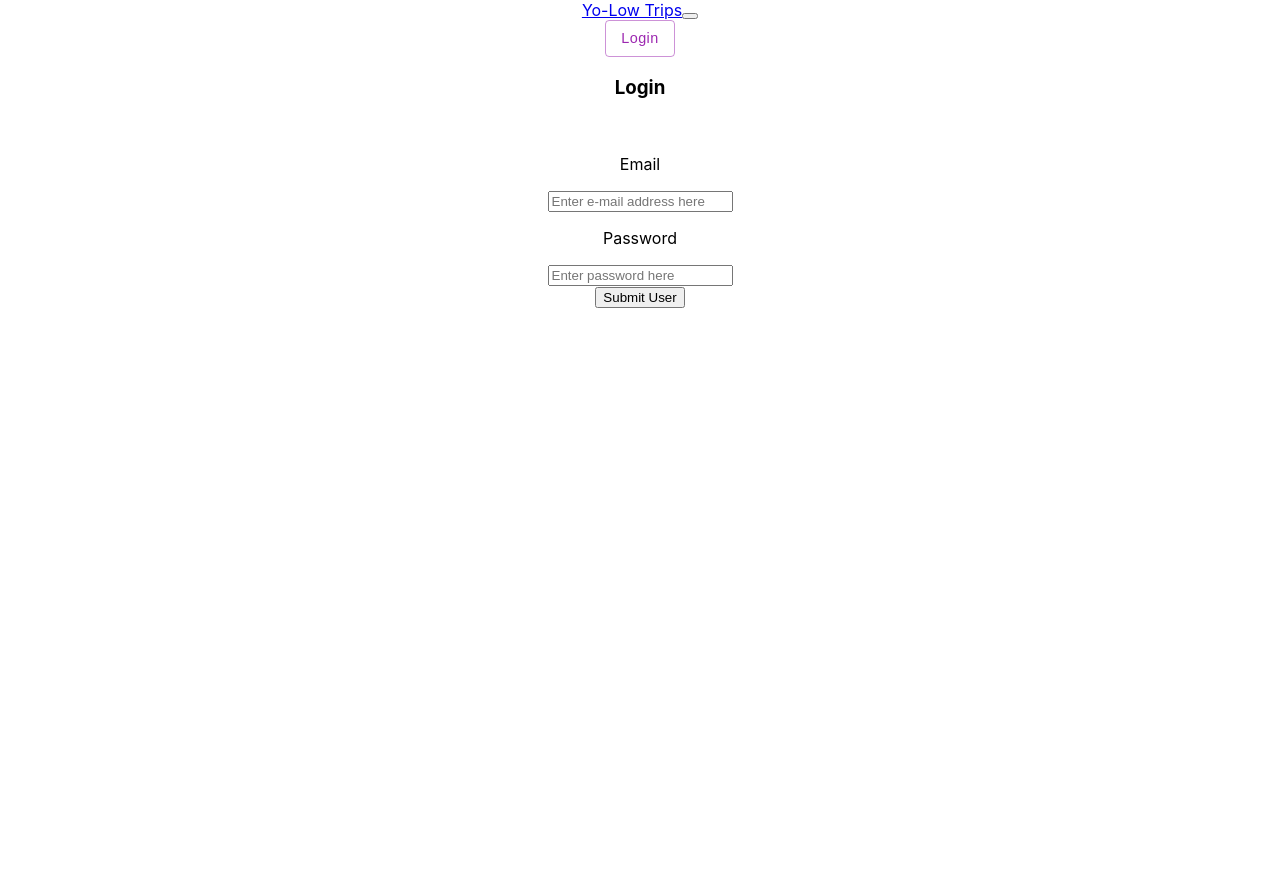
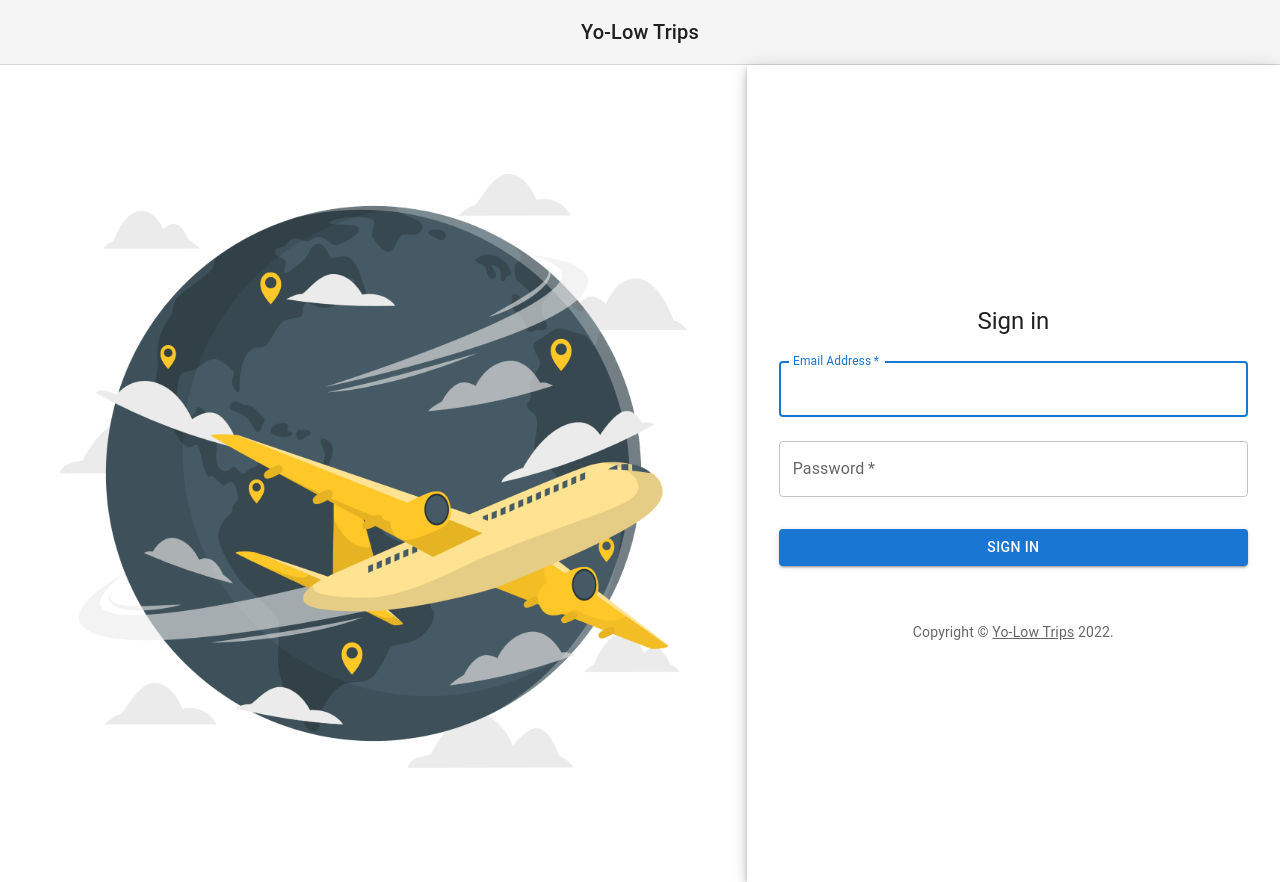
Before and after one commit to Charlesdigital/Yo-Low-Trips, a React (Create React App) app in the folder frontend/: page /login in a window 1280 px wide. Before the commit the page ends 800 px from the top, so only its background shows below. Built offline with nearby package versions, Linux system fonts and the light colour scheme.

Commit message:
add background image and implement styling for navbar and login

```diff
--- a/frontend/src/components/Login.jsx
+++ b/frontend/src/components/Login.jsx
@@ -4,7 +4,33 @@ import PropTypes from "prop-types";
 import { useHistory } from "react-router-dom";
 import axios from "axios";
 
+import Button from '@mui/material/Button';
+import CssBaseline from '@mui/material/CssBaseline';
+import TextField from '@mui/material/TextField';
+import Link from '@mui/material/Link';
+import Paper from '@mui/material/Paper';
+import Box from '@mui/material/Box';
+import Grid from '@mui/material/Grid';
+// import LockOutlinedIcon from '@mui/icons-material/LockOutlined';
+import Typography from '@mui/material/Typography';
+import { createTheme, ThemeProvider } from '@mui/material/styles';
 
+import loginImage from "../assets/images/Flying-around-world.png";
+
+function Copyright(props) {
+  return (
+    <Typography variant="body2" color="text.secondary" align="center" {...props}>
+      {'Copyright © '}
+      <Link color="inherit" href="https://github.com/Charlesdigital/Yo-Low-Trips">
+        Yo-Low Trips
+      </Link>{' '}
+      {new Date().getFullYear()}
+      {'.'}
+    </Typography>
+  );
+}
+
+const theme = createTheme();
 
 export default function Login({ setUser }) {
   const history = useHistory();
@@ -39,31 +65,74 @@ export default function Login({ setUser }) {
   }
 
   return (
-    <div className="login-form">
-      <h3 className="form-header">Login</h3>
-      <br />
-      <form onSubmit={handleLogin}>
-        <label>
-          <p>Email</p>
-          <input
-            type="text"
-            placeholder="Enter e-mail address here"
-            onChange={evt => setEmail(evt.target.value)}
-          />
-        </label>
-        <br />
-        <label>
-          <p>Password</p>
-          <input
-            type="password"
-            placeholder="Enter password here"
-            onChange={evt => setPassword(evt.target.value)}
-          />
-        </label>
-        <br />
-        <button type="submit">Submit User</button>
-      </form>
-    </div>
+    <ThemeProvider theme={theme}>
+    <Grid container component="main" sx={{ height: '50vh' }}>
+      <CssBaseline />
+      <Grid
+        item
+        xs={false}
+        sm={4}
+        md={7}
+        sx={{
+          backgroundImage: `url(${loginImage})`,
+          backgroundRepeat: 'no-repeat',
+          backgroundColor: (t) =>
+            t.palette.mode === 'light' ? t.palette.grey[70] : t.palette.grey[900],
+          backgroundSize: 'contain',
+          backgroundPosition: 'center',
+        }}
+      />
+
+      <Grid item xs={12} sm={8} md={5} component={Paper} elevation={6} square>
+        <Box
+          sx={{
+            my: 30,
+            mx: 4,
+            display: 'flex',
+            flexDirection: 'column',
+            alignItems: 'center',
+          }}
+        >
+          <Typography component="h1" variant="h5">
+            Sign in
+          </Typography>
+          <Box component="form" noValidate onSubmit={handleLogin} sx={{ mt: 1 }}>
+            <TextField
+              margin="normal"
+              required
+              fullWidth
+              id="email"
+              label="Email Address"
+              name="email"
+              autoComplete="email"
+              autoFocus
+              onChange={evt => setEmail(evt.target.value)}
+            />
+            <TextField
+              margin="normal"
+              required
+              fullWidth
+              name="password"
+              label="Password"
+              type="password"
+              id="password"
+              autoComplete="current-password"
+              onChange={evt => setPassword(evt.target.value)}
+            />
+            <Button
+              type="submit"
+              fullWidth
+              variant="contained"
+              sx={{ mt: 3, mb: 2 }}
+            >
+              Sign In
+            </Button>
+            <Copyright sx={{ mt: 5 }} />
+          </Box>
+        </Box>
+      </Grid>
+    </Grid>
+    </ThemeProvider>
   );
 }
 
--- a/frontend/src/components/Navbar.jsx
+++ b/frontend/src/components/Navbar.jsx
@@ -1,8 +1,16 @@
 import React from "react";
-import { Link, useHistory } from "react-router-dom";
+import { useHistory } from "react-router-dom";
 
 /*** material-ui core components ***/
-import Button from '@mui/material/Button';
+import AppBar from '@mui/material/AppBar';
+
+import CssBaseline from '@mui/material/CssBaseline';
+
+import Toolbar from '@mui/material/Toolbar';
+import Typography from '@mui/material/Typography';
+import Link from '@mui/material/Link';
+import GlobalStyles from '@mui/material/GlobalStyles';
+
 
 export default function Navbar({user, setUser, code}) {
   const history = useHistory();
@@ -16,46 +24,63 @@ export default function Navbar({user, setUser, code}) {
   }
 
   return (
-    <nav className="navbar navbar-expand-lg navbar-light ">
-      <div className="container-fluid">
-        <Link to="/">Yo-Low Trips</Link>
-        <button className="navbar-toggler" type="button" data-bs-toggle="collapse" data-bs-target="#navbarNav" aria-controls="navbarNav" aria-expanded="false" aria-label="Toggle navigation">
-          <span className="navbar-toggler-icon"></span>
-        </button>
-        <div className="collapse navbar-collapse" id="navbarNav">
+    <React.Fragment>
+    <GlobalStyles styles={{ ul: { margin: 0, padding: 0, listStyle: 'none' } }} />
+      <CssBaseline />
+      <AppBar
+        position="static"
+        color="default"
+        elevation={0}
+        sx={{ borderBottom: (theme) => `1px solid ${theme.palette.divider}` }}
+      >
+        <Toolbar sx={{ flexWrap: 'wrap' }}>
+        <Typography variant="h6" color="inherit" noWrap sx={{ flexGrow: 1 }}>
+          Yo-Low Trips
+        </Typography>
+          <nav>
             { user &&
-            <Button className="nav-link" aria-current="page" component={Link} to="/" variant="text" color="secondary" style={{ textTransform: "none", fontFamily: "'Poppins', sans-serif", fontSize: "0.9rem" }}>
-              Home
-            </Button>
+              <Link
+                variant="button"
+                color="text.primary"
+                to="/"
+                sx={{ my: 1, mx: 1.5 }}
+              >
+                Search Origin
+              </Link>
             }
             { user &&
-            // <Button className="nav-link" aria-current="page" component={Link} to="/flights/YYZ" variant="text" color="secondary" style={{ textTransform: "none", fontFamily: "'Poppins', sans-serif", fontSize: "0.9rem" }}>
-            //     Flight Deals
-            // </Button>
-            <Button className="nav-link" aria-current="page" component={Link} to={`/flights/${code}`} variant="text" color="secondary" style={{ textTransform: "none", fontFamily: "'Poppins', sans-serif", fontSize: "0.9rem" }}>
-                Flight Deals
-            </Button>
+              <Link
+                variant="button"
+                color="text.primary"
+                to={`/flights/${code}`}
+                sx={{ my: 1, mx: 1.5 }}
+              >
+                Fight Deals
+              </Link>
             }
             { user &&
-            <Button className="nav-link" aria-current="page" component={Link} to="/favourites" variant="text" color="secondary" style={{ textTransform: "none", fontFamily: "'Poppins', sans-serif", fontSize: "0.9rem" }}>
+              <Link
+                variant="button"
+                color="text.primary"
+                to="/favourites"
+                sx={{ my: 1, mx: 1.5 }}
+              >
                 Favourites
-            </Button>
+              </Link>
             }
-          {
-            !user ?
-              // <div className="d-flex">
-                <Button className="nav-link" aria-current="page" component={Link} to="/login" variant="outlined" color="secondary" style={{ textTransform: "none", fontFamily: "'Poppins', sans-serif", fontSize: "0.9rem" }}>
-                    Login
-                </Button>
-              // </div> :
-              :
-                <Button onClick={handleLogout} className="nav-item ms-2" variant="outlined" color="secondary" style={{ textTransform: "none", fontFamily: "'Poppins', sans-serif", fontSize: "0.9rem" }}>
+            { user &&
+              <Link
+                variant="button"
+                color="text.primary"
+                onClick={handleLogout}
+                sx={{ my: 1, mx: 1.5 }}
+              >
                 Logout
-                </Button>
+              </Link>
             }
-        </div>
-      </div>
           </nav>
+        </Toolbar>
+      </AppBar>
+     </React.Fragment>
   )
-
 }
```
Also changed, not shown: frontend/src/assets/images/Flying-around-world.png (added). Lines whose indentation alone changed are shown as unchanged.
